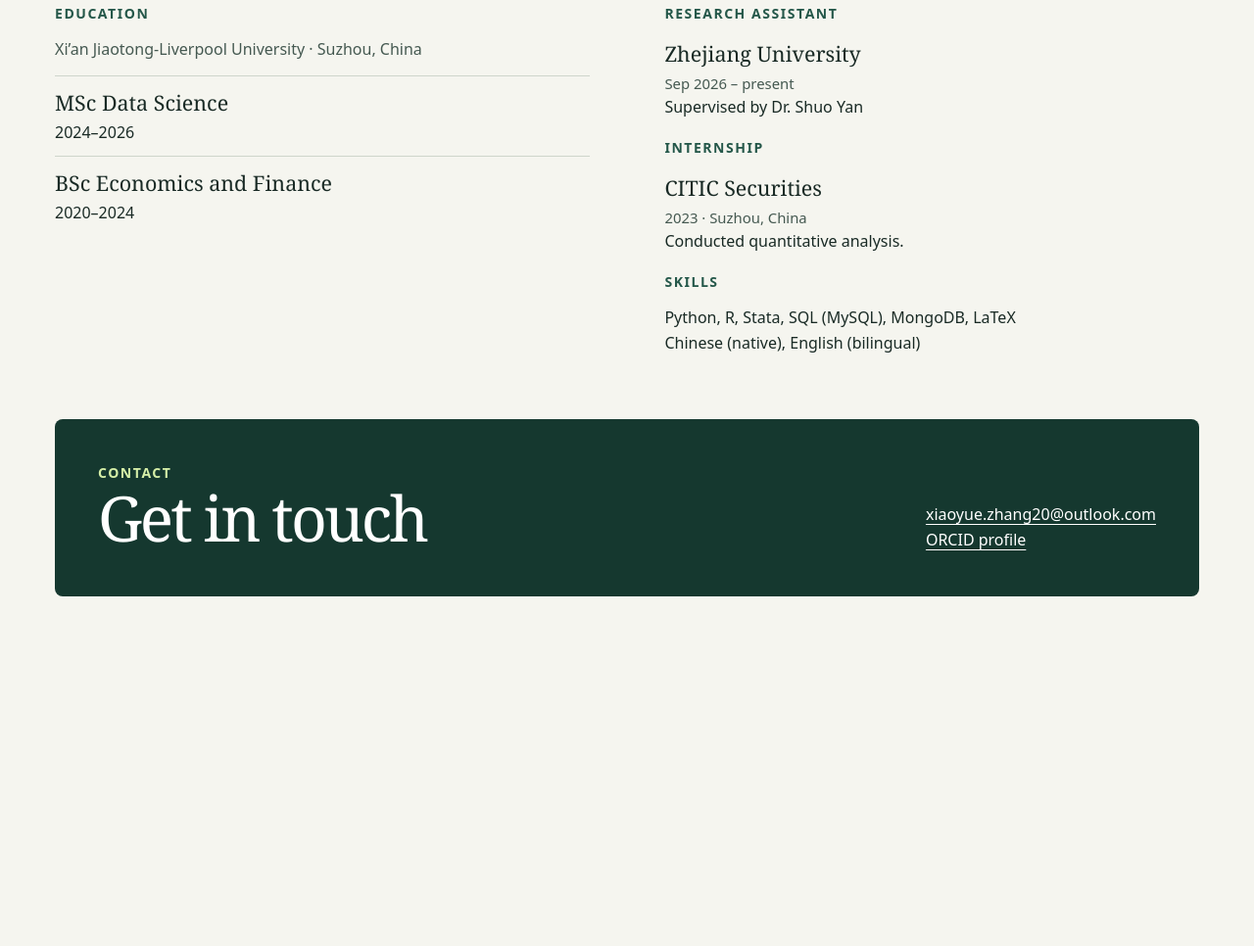
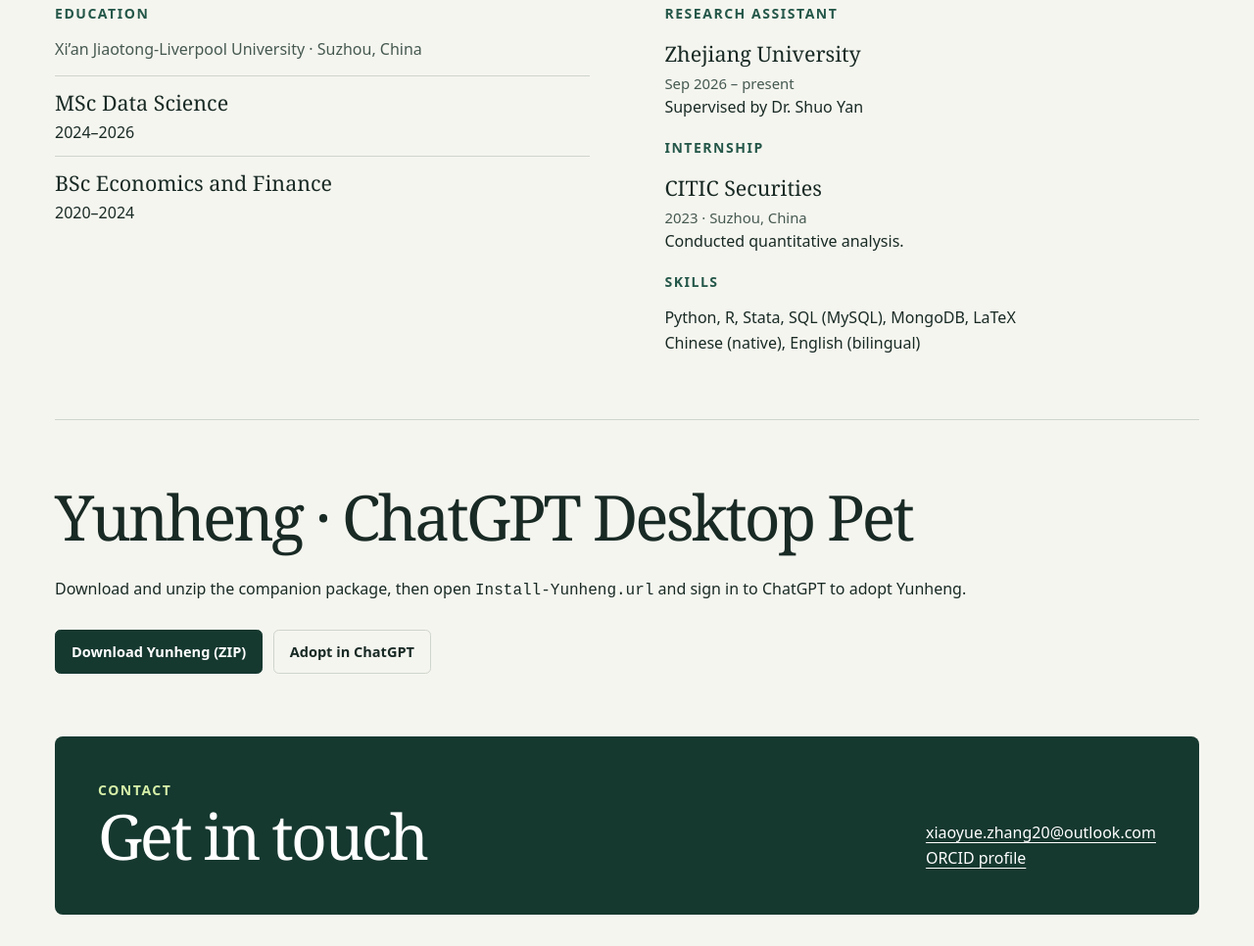
Before and after one commit to elliezhang11/elliezhang11.github.io, a plain HTML site: page index.html in a window 1280 px wide. Shown: the part 2681-3647 px from the top of the page at 98% size. Before the commit the page ends 3322 px from the top, so only its background shows below. Drawn offline with Linux system fonts and the light colour scheme.

Commit message:
Add Yunheng download to the personal homepage

```diff
--- a/index.html
+++ b/index.html
@@ -118,6 +118,14 @@
         </div>
       </div>
     </section>
+    <section class="section" id="yunheng" aria-labelledby="yunheng-title">
+      <div class="section-heading"><h2 id="yunheng-title">Yunheng · ChatGPT Desktop Pet</h2></div>
+      <p>Download and unzip the companion package, then open <code>Install-Yunheng.url</code> and sign in to ChatGPT to adopt Yunheng.</p>
+      <div class="actions">
+        <a class="button" href="./Yunheng-ChatGPT-Pet.zip" download>Download Yunheng (ZIP)</a>
+        <a class="button secondary" href="https://chatgpt.com/s/sharepet_6b055ea11ac88191a2a803f82678ef0f">Adopt in ChatGPT</a>
+      </div>
+    </section>
   </main>
   <footer class="wrap" id="contact">
     <div class="contact">
```
